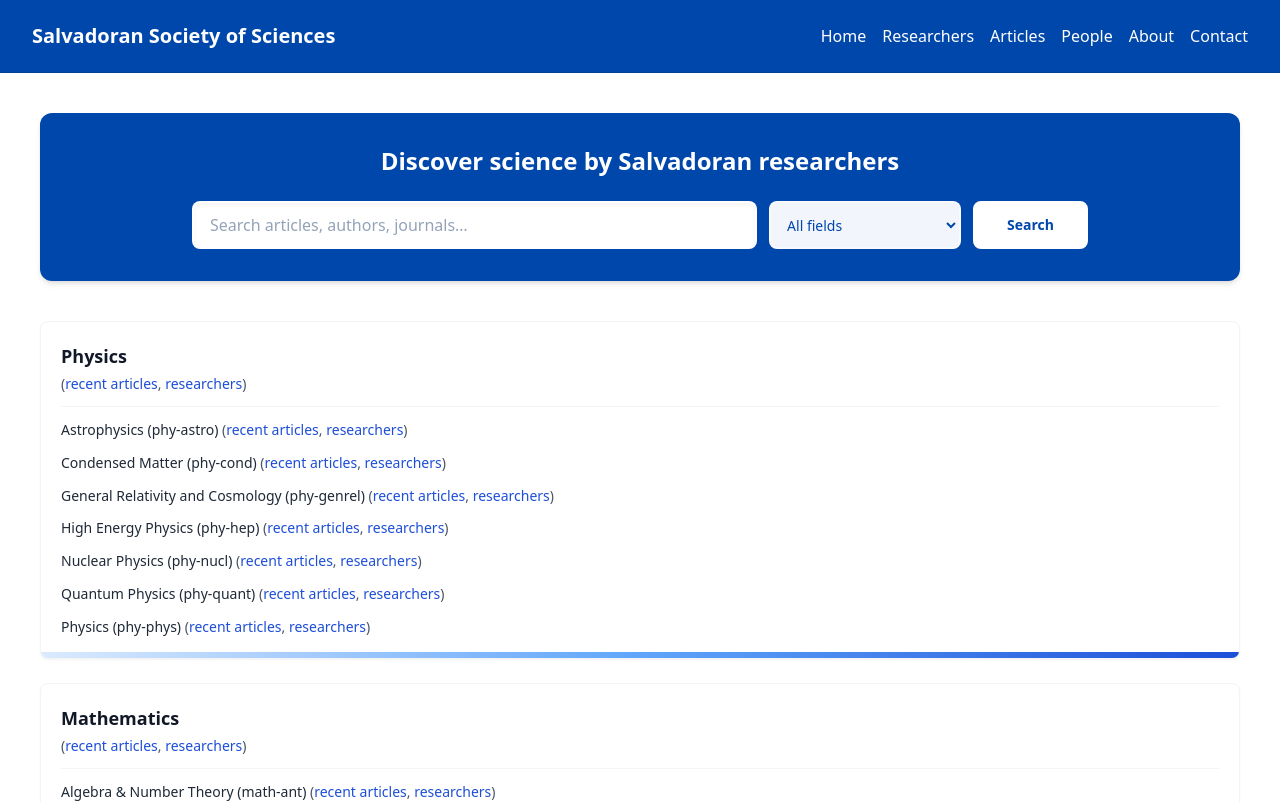
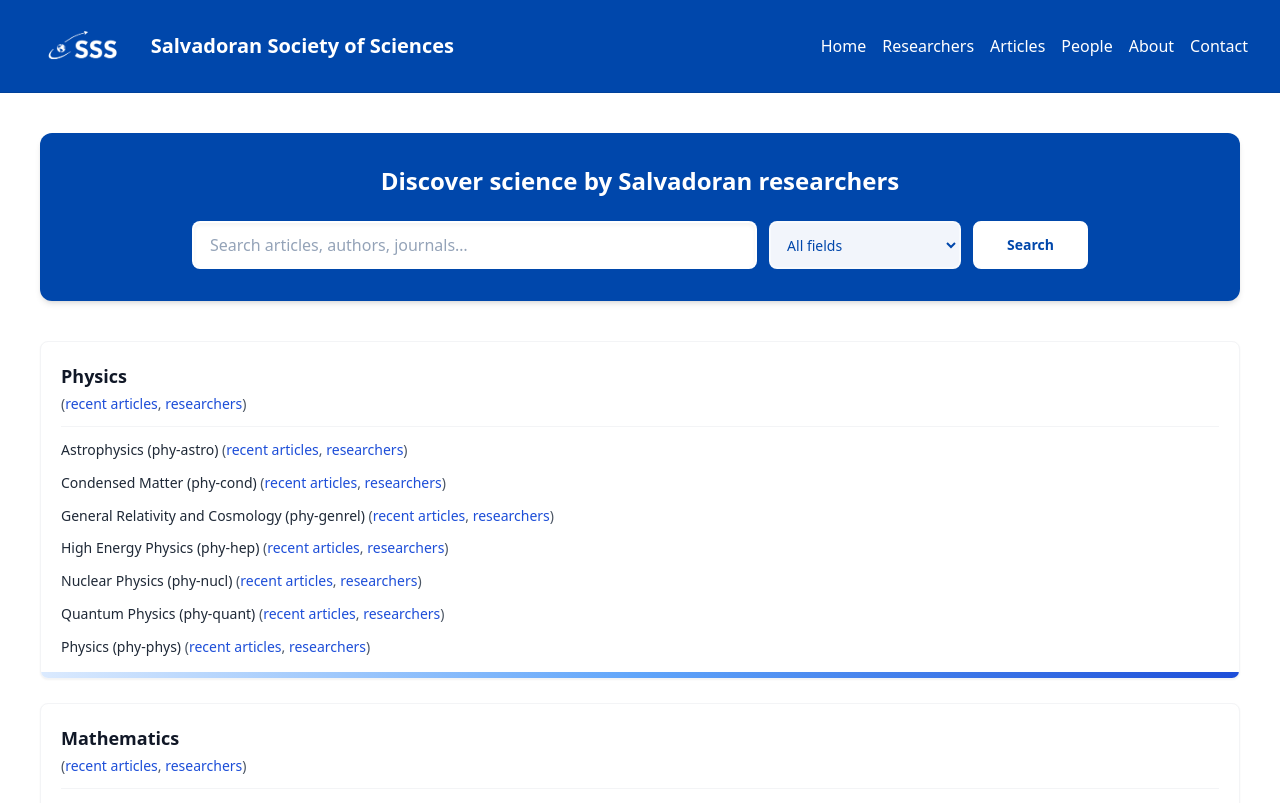
Before and after one commit to jromerooo2/salvadoran_arxiv, a Vue app: page / in a window 1280 px wide. Shown: the top 803 px of the page. Built offline with nearby package versions, Linux system fonts and the light colour scheme; a web font is replaced by a local one.

Commit message:
Add logo of SSS

```diff
--- a/src/components/Navbar.vue
+++ b/src/components/Navbar.vue
@@ -2,7 +2,14 @@
     <nav class="nav-salvador w-full border-b border-black/10 px-4 py-4 sm:px-6 lg:px-8">
       <div class="mx-auto flex w-full max-w-none items-center justify-between">
         <!-- Brand Logo -->
-        <router-link to="/" class="text-white font-bold text-xl">Salvadoran Society of Sciences</router-link>
+        <router-link to="/" class="flex items-center gap-3 text-white font-bold text-xl">
+          <img
+            :src="logo"
+            alt="Salvadoran Society of Sciences logo"
+            class="h-[60px] w-auto object-contain"
+          />
+          <span>Salvadoran Society of Sciences</span>
+        </router-link>
 
         <!-- Hamburger Icon for Mobile -->
         <button
@@ -53,11 +60,13 @@
   </template>
 
   <script>
+  import logo from '../../images/SSS_logo_page-2_white_transparent.png';
 
   export default {
     data() {
       return {
         isOpen: false, // Controls the mobile menu toggle
+        logo,
       };
     },
   };
```
Also changed, not shown: images/SSS_logo_page-2_white_transparent.png (added).
